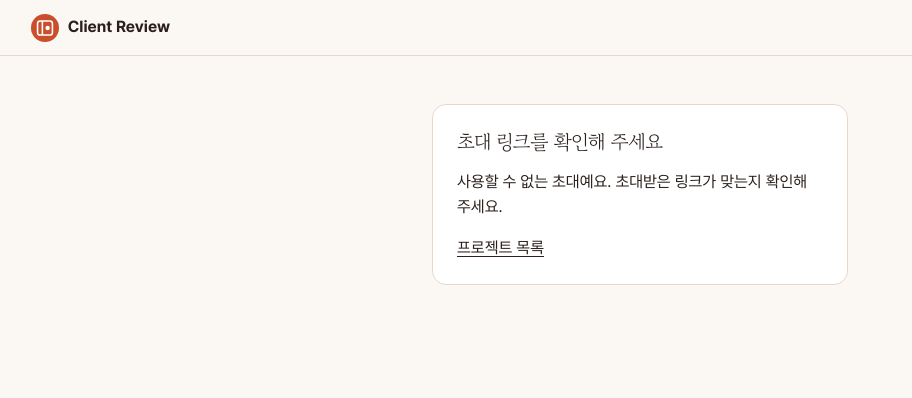
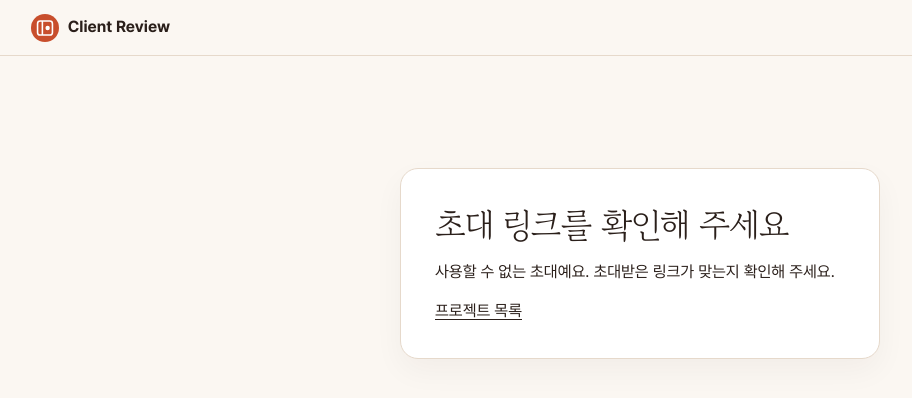
Before and after one commit to ckdgus222/client-review, a React (Vite) app in the folder web/: page /app/invite/1 in a window 1280 px wide. Shown: the top 398 px of the page, without its empty margins (0-912 px from the left). Built offline with nearby package versions, Linux system fonts and the light colour scheme.

Commit message:
feat: present project invitations in a focused summary card

```diff
--- a/web/src/pages/InvitePage.module.css
+++ b/web/src/pages/InvitePage.module.css
@@ -1,59 +1,44 @@
-/* 로그인 화면과 같은 좁은 흰 판이다(시안 "모노 인덱스"의 초대 화면). */
 .card {
   display: flex;
   flex-direction: column;
-  align-items: flex-start;
-  gap: var(--space-3);
-  max-width: 26rem;
-  margin: var(--space-4) auto 0;
-  padding: var(--space-4);
+  gap: 14px;
+  width: min(100%, 30rem);
+  margin: clamp(24px, 11vh, 100px) auto;
+  padding: clamp(20px, 4vw, 34px);
   border: 1px solid var(--color-border);
-  border-radius: var(--radius);
+  border-radius: var(--radius-lg);
   background: var(--color-surface);
+  box-shadow: 0 12px 30px #3421160b;
 }
 
-/* 기본 바깥 여백이 gap에 더해지지 않게 지운다. */
-.card :where(h1, p, dl, dd) {
-  margin: 0;
-}
+.card :where(h1, p, dl, dd) { margin: 0; }
+.card h1 { font-size: clamp(1.55rem, 3vw, 2.15rem); }
+.eyebrow { color: var(--color-accent-soft-text); font-size: var(--font-size-sm); font-weight: 600; }
 
-.card h1 {
-  font-size: var(--font-size-lg);
-}
-
-.eyebrow {
-  color: var(--color-text-muted);
+.details {
+  display: grid;
+  grid-template-columns: max-content minmax(0, 1fr);
+  gap: 8px 16px;
+  padding: 14px 16px;
+  border-radius: var(--radius);
+  background: var(--color-surface-subtle);
   font-size: var(--font-size-sm);
 }
 
-/* 항목 이름은 왼쪽, 값은 오른쪽이다. 긴 이메일은 줄을 바꿔 판 밖으로 나가지 않게 한다. */
-.details {
-  display: grid;
-  grid-template-columns: max-content minmax(0, 1fr);
-  gap: var(--space-2) var(--space-3);
-  width: 100%;
-  font-size: var(--font-size-sm);
-}
+.details dt { color: var(--color-text-muted); }
+.details dd { overflow-wrap: anywhere; font-weight: 600; }
 
-.details dt {
-  color: var(--color-text-muted);
-}
-
-.details dd {
-  overflow-wrap: anywhere;
-}
-
-/* 다른 화면으로 가는 링크라 Button 대신 Link를 주 버튼 모양으로 보인다.
-   값은 Button.module.css의 .button·.primary와 같다. 그쪽을 바꾸면 함께 바꾼다. */
 .primaryLink {
   display: inline-flex;
+  min-height: 44px;
   align-items: center;
-  min-height: 44px;
-  padding: var(--space-2) var(--space-3);
-  border: 1px solid transparent;
-  border-radius: var(--radius);
+  justify-content: center;
+  padding: 8px 18px;
+  border-radius: var(--radius-pill);
   background: var(--color-accent);
   color: var(--color-on-accent);
   font-weight: 600;
   text-decoration: none;
 }
+
+.primaryLink:hover { background: var(--color-accent-hover); color: var(--color-on-accent); }
```
